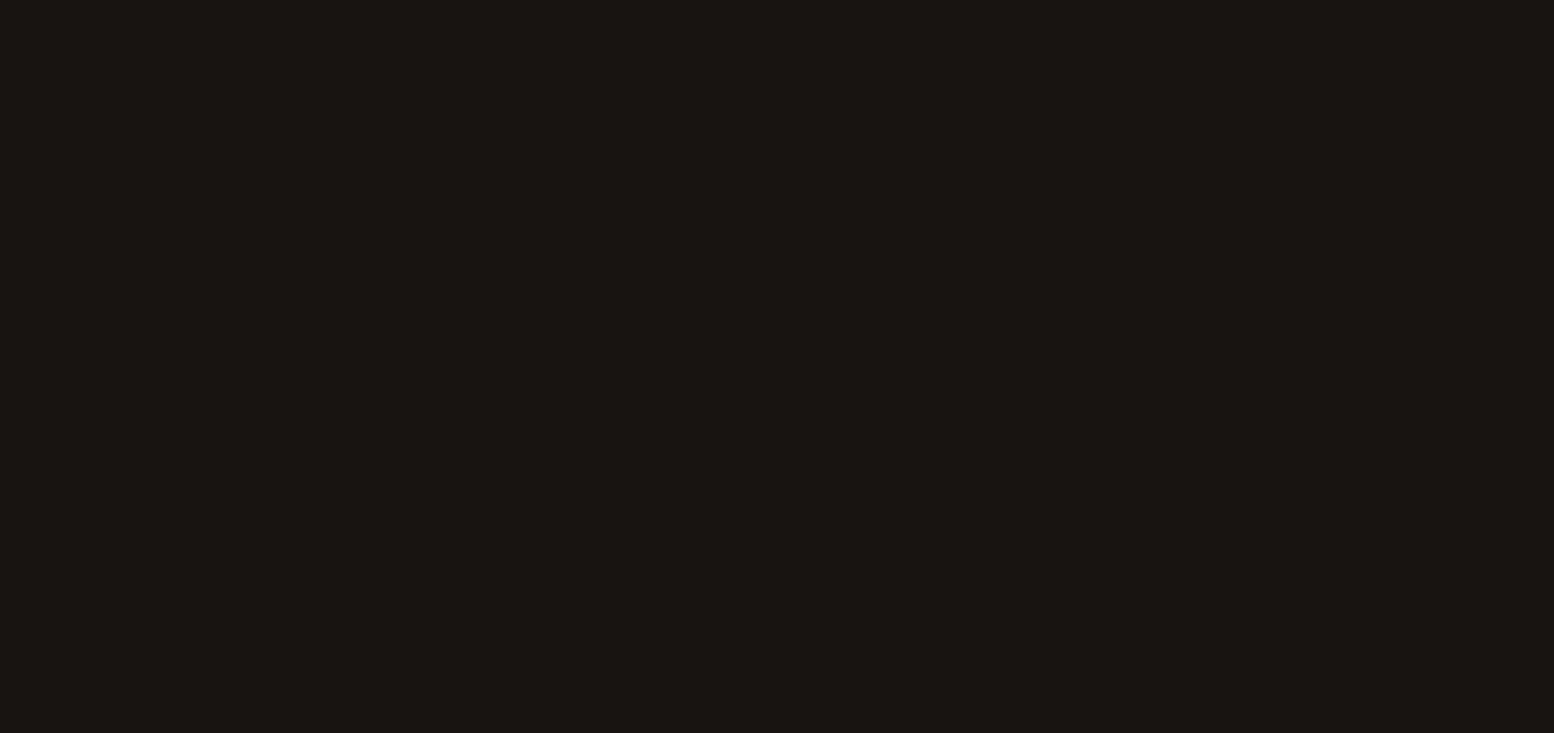
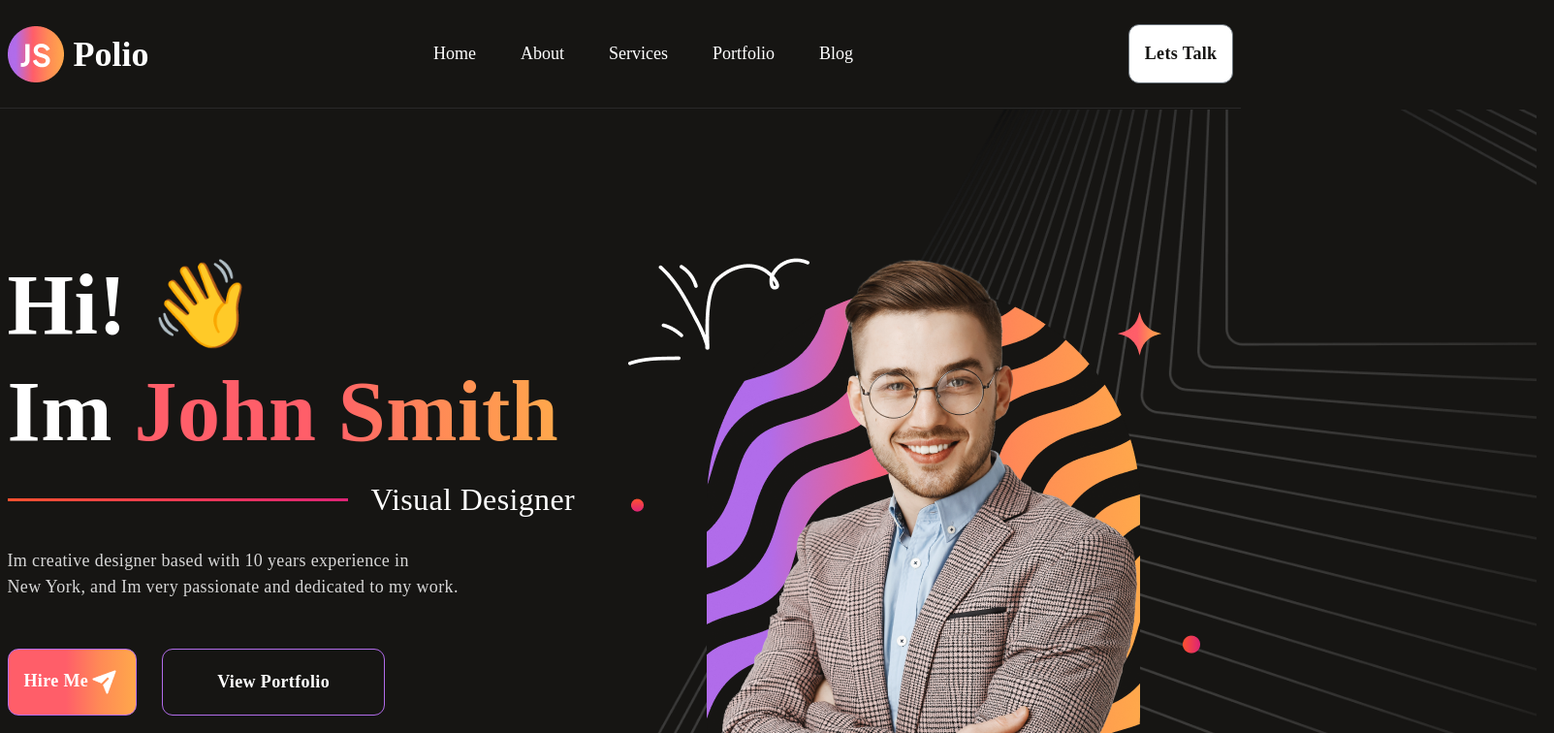
Before and after one commit to munmun-akter-dev/React_js_project, a React (Vite) app: page / in a window 1280 px wide. Before the commit this address had no page. Shown: the top 756 px of the page at 97% size, 1603 px wide, since content can reach past the window. Built offline with nearby package versions, Linux system fonts and the light colour scheme.

Commit message:
route change

```diff
--- a/src/App.jsx
+++ b/src/App.jsx
@@ -101,7 +101,7 @@ function App() {
       <Router>
 
         <Routes>
-          <Route path="/home" element={<HomePage />} />
+          <Route path="/" element={<HomePage />} />
           <Route path="/about" element={<AboutPage />} />
           <Route path="/services" element={<ServicePage />} />
           <Route path="/portfolio" element={<PortfolioPage />} />
--- a/src/components/Footer.jsx
+++ b/src/components/Footer.jsx
@@ -28,7 +28,7 @@ const Footer = () => {
                             <ul className="footer_head_list d-flex">
                                 <li>
                                     <h3>
-                                        <a ><Link to ="/home">Home</Link></a>
+                                        <a ><Link to ="/">Home</Link></a>
 
                                         </h3>
                                 </li>
--- a/src/components/Hero.jsx
+++ b/src/components/Hero.jsx
@@ -1,4 +1,4 @@
-import React from 'react';
+
 import { Link } from 'react-router-dom';
 
 import pbn from '../assets/images/primary_btn_img.png'
--- a/src/components/Navbar.jsx
+++ b/src/components/Navbar.jsx
@@ -20,9 +20,9 @@ const Navbar = () => {
                                     <ul className="navbar-nav align-items-center gap-md-4 ms-auto mb-2 mb-lg-0">
                                         <li className="nav-item ">
                                             {/* <a className="nav-link active " aria-current="page" >
-                                            <Link to ="/home">Home</Link>
+                                            <Link to ="/">Home</Link>
                                                 </a>  */}
-                                            <Link to ="/home">Home</Link>
+                                            <Link to ="/">Home</Link>
 
                                         </li>
 
--- a/src/pages/AboutPage.jsx
+++ b/src/pages/AboutPage.jsx
@@ -1,3 +1,4 @@
+/* eslint-disable no-unused-vars */
 import React from 'react';
 import Navbar from '../components/Navbar';
 import AboutHero from '../components/AboutHero';
--- a/src/pages/BlogPage.jsx
+++ b/src/pages/BlogPage.jsx
@@ -1,3 +1,4 @@
+/* eslint-disable no-unused-vars */
 import React from 'react';
 import Navbar from '../components/Navbar';
 import Footer from '../components/Footer';
```
